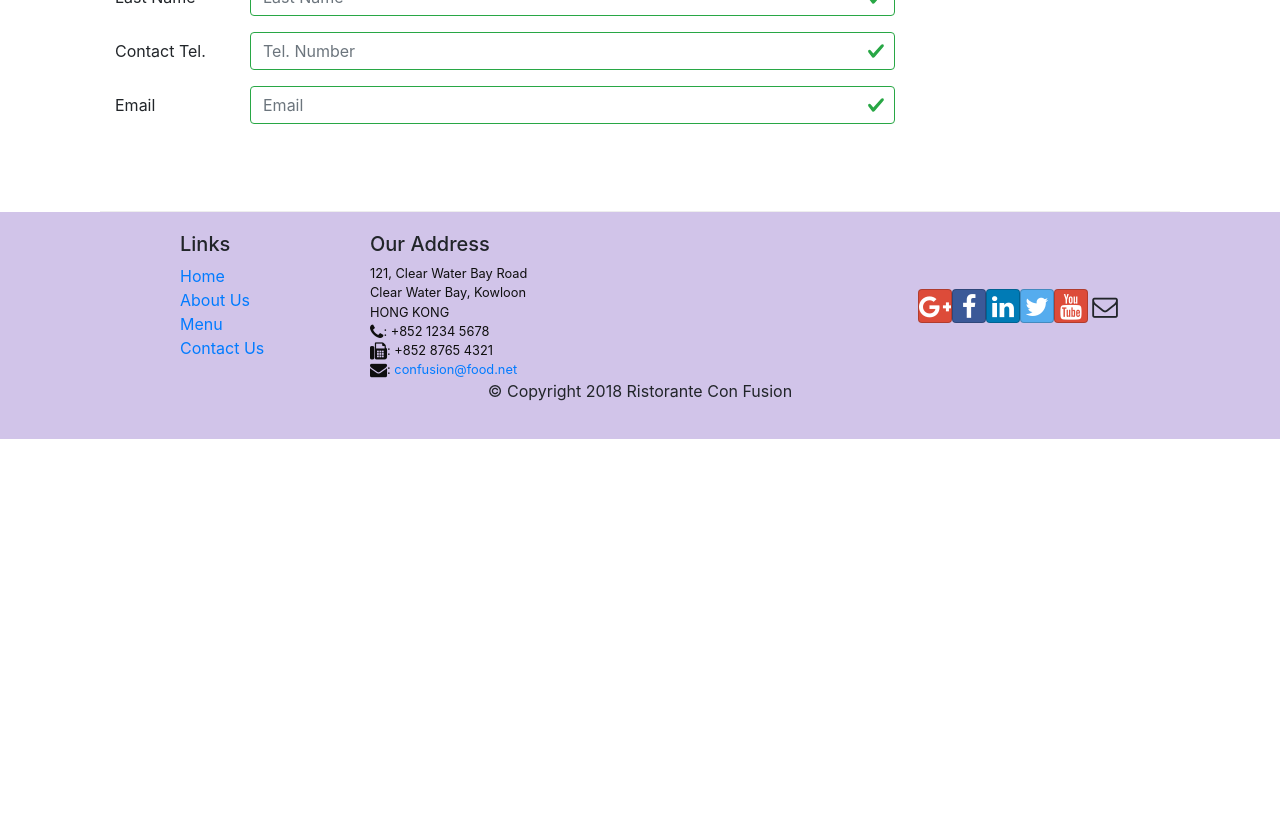
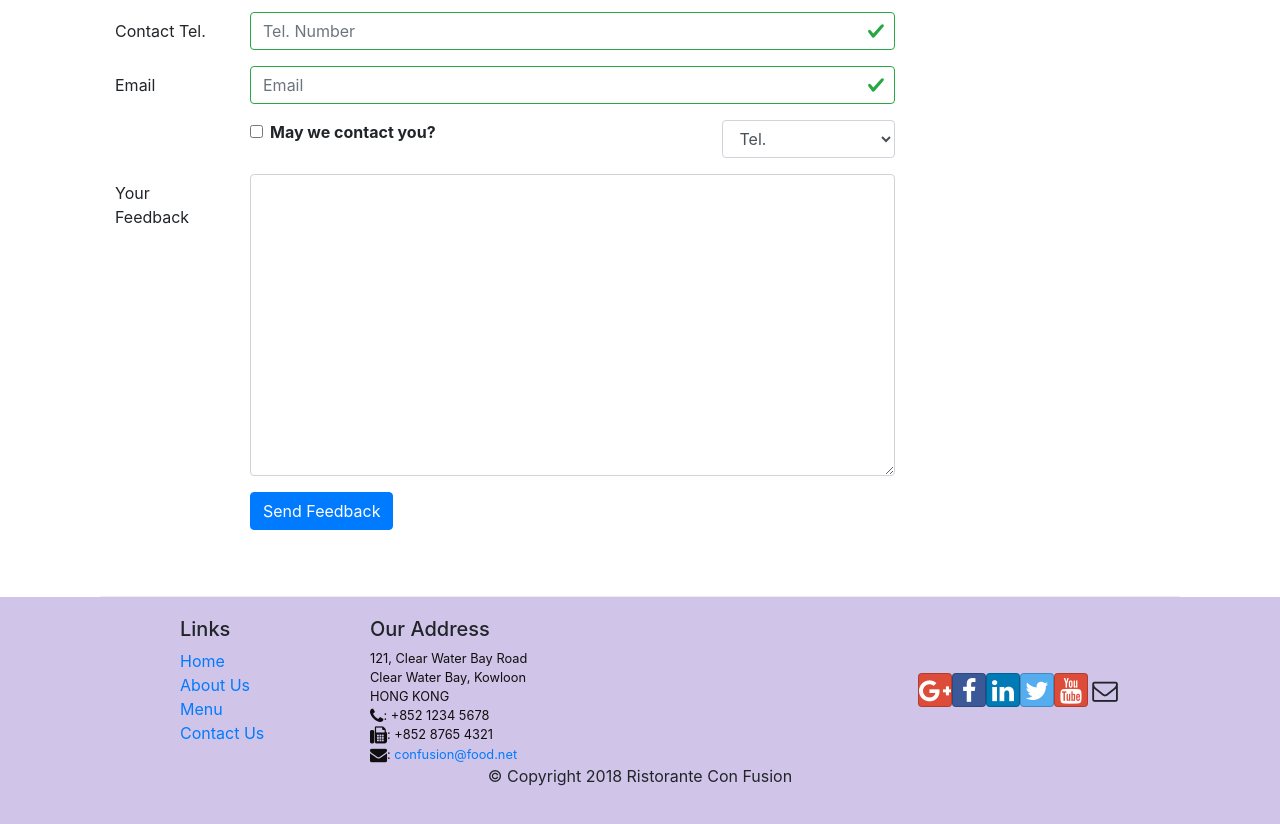
Before and after one commit to DevPranavSharma/coursera-react-project, a React (Create React App) app: page /contactus in a window 1280 px wide. Shown: the part 1060-1884 px from the top of the page. Before the commit the page ends 1499 px from the top, so only its background shows below. Built offline with nearby package versions, Linux system fonts and the light colour scheme.

Commit message:
resolved form

```diff
--- a/src/components/ContactComponent.js
+++ b/src/components/ContactComponent.js
@@ -177,6 +177,43 @@ class Contact extends Component {
                                     <FormFeedback>{errors.email}</FormFeedback>
                                 </Col>
                             </FormGroup>
+                            <FormGroup row>
+                                <Col md={{size: 6, offset: 2}}>
+                                    <FormGroup check>
+                                        <Label check>
+                                            <Input type="checkbox"
+                                                name="agree"
+                                                checked={this.state.agree}
+                                                onChange={this.handleInputChange} /> {' '}
+                                            <strong>May we contact you?</strong>
+                                        </Label>
+                                    </FormGroup>
+                                </Col>
+                                <Col md={{size: 3, offset: 1}}>
+                                    <Input type="select" name="contactType"
+                                            value={this.state.contactType}
+                                            onChange={this.handleInputChange}>
+                                        <option>Tel.</option>
+                                        <option>Email</option>
+                                    </Input>
+                                </Col>
+                            </FormGroup>
+                            <FormGroup row>
+                                <Label htmlFor="message" md={2}>Your Feedback</Label>
+                                <Col md={10}>
+                                    <Input type="textarea" id="message" name="message"
+                                        rows="12"
+                                        value={this.state.message}
+                                        onChange={this.handleInputChange}></Input>
+                                </Col>
+                            </FormGroup>
+                            <FormGroup row>
+                                <Col md={{size: 10, offset: 2}}>
+                                    <Button type="submit" color="primary">
+                                        Send Feedback
+                                    </Button>
+                                </Col>
+                            </FormGroup>
                         </Form>
                     </div>
                </div>
```
